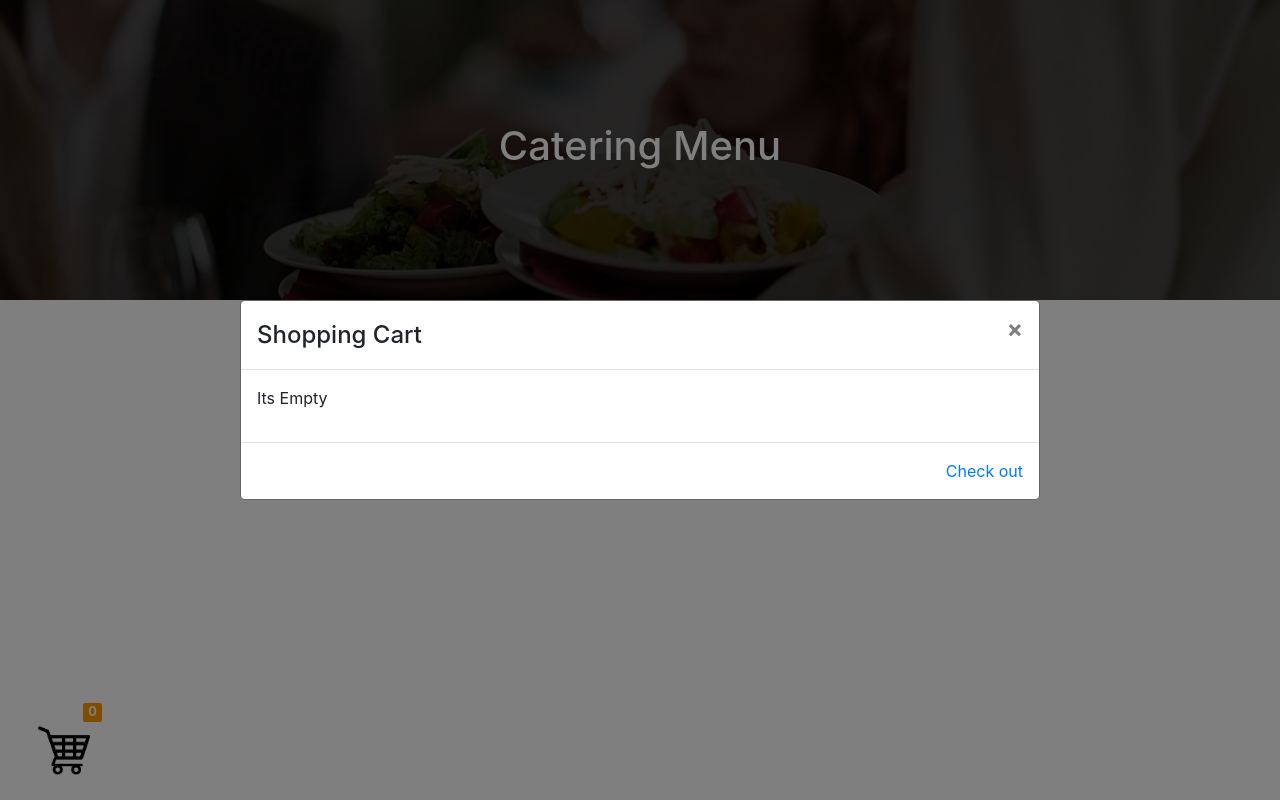
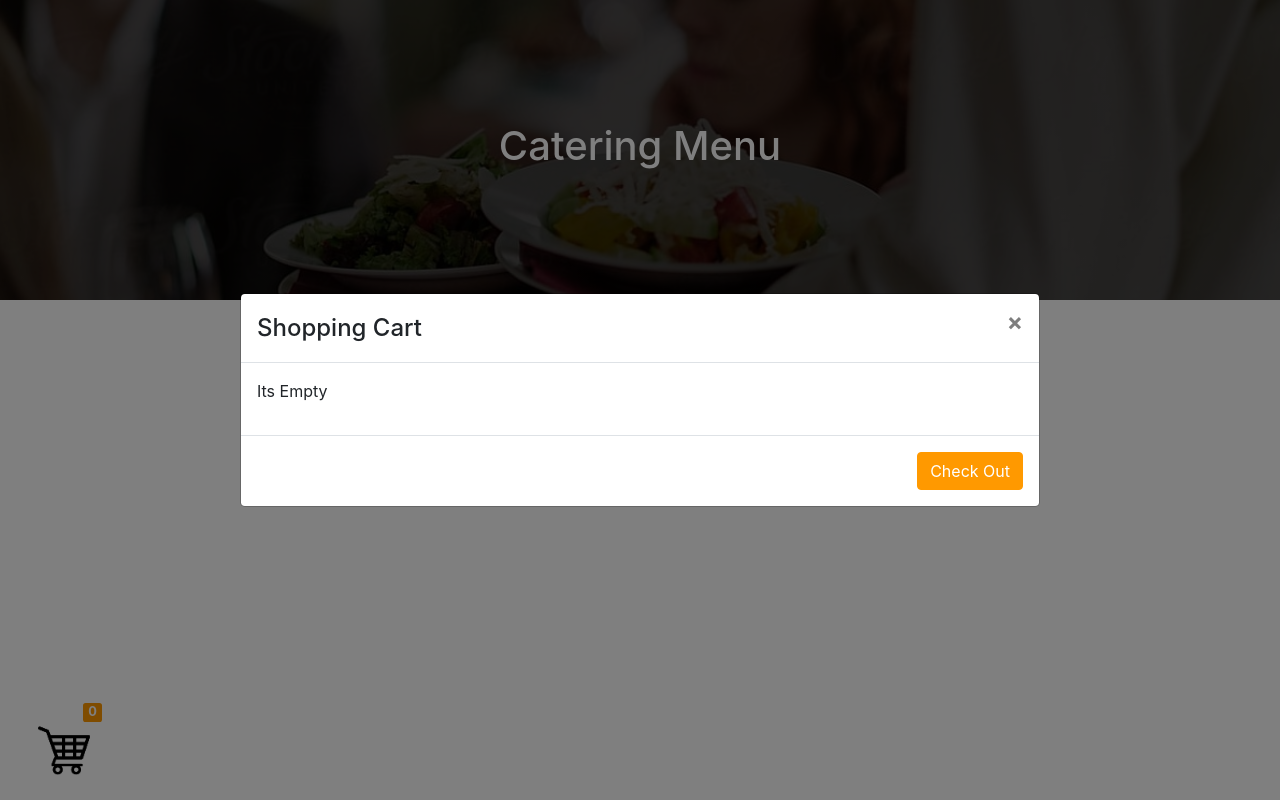
Before and after one commit to Jairus0317/DP2-Sem2-2020-FoodEdge-Manamgement-System, a PHP site: page /BuffetMenu.php in a window 1280 px wide, after a click that opens the changed part. Run offline with PHP 8.4, Linux system fonts and the light colour scheme; data that the repository does not hold is empty.

Commit message:
minor fixes and optimization

```diff
--- a/BuffetMenu.php
+++ b/BuffetMenu.php
@@ -75,16 +75,28 @@
 	<!--FontAwesome CDN-->
 	<link rel="stylesheet" href="https://stackpath.bootstrapcdn.com/font-awesome/4.7.0/css/font-awesome.min.css" integrity="sha384-wvfXpqpZZVQGK6TAh5PVlGOfQNHSoD2xbE+QkPxCAFlNEevoEH3Sl0sibVcOQVnN" crossorigin="anonymous">
 	<link rel="stylesheet" href="style/style.css">
+	<script src="https://ajax.googleapis.com/ajax/libs/jquery/3.5.1/jquery.min.js"></script>
+	<script src="https://cdnjs.cloudflare.com/ajax/libs/popper.js/1.16.0/umd/popper.min.js"></script>
+	<script src="https://maxcdn.bootstrapcdn.com/bootstrap/4.5.2/js/bootstrap.min.js"></script>
+
 	<title>Buffet Menu</title>
 </head>
 
 <body>
 
-	<div class = "container-fluid my-container">
+	<div class = "container-fluid my-container BuffetMenuPage">
 
 		<div class="row my-row FeatureBanner justify-content-center" >
 			<h1>Catering Menu</h1>
 		</div>
+
+		<div class="row my-row justify-content-center" >
+			<ul class="menuPageNavi">
+				<li><a href="index.php">Home</a></li>
+				<li><a href="CateringServices.php">Catering Services</a></li>
+				<li><a href="BuffetMenu.php">Buffet menu</a></li>
+			</ul>
+
 
 			<script>
 				$(document).ready(function()
@@ -98,13 +110,6 @@
 					});
 				});
 			</script>
-
-		<div class="row my-row justify-content-center" >
-			<ul class="menuPageNavi">
-				<li><a href="index.php">Home</a></li>
-				<li><a href="CateringServices.php">Catering Services</a></li>
-				<li><a href="BuffetMenu.php">Buffet menu</a></li>
-			</ul>
 		</div>
 
 		<div class="row my-row justify-content-center" >
@@ -167,13 +172,13 @@
 																<div class ="row justify-content-end">
 																	<div class ="col col-md-6 px-0">
 																		<span>Number of pax:</span>
-																		<button type="button" id="ButtonMinus" class="btn bg-light border rounded-circle" data-quantity="minus" data-field="quantity"><i class="fa fa-minus"></i></button>
+																		<button type="button" class="btn bg-light border rounded-circle" data-quantity="minus" data-field="quantity"><i class="fa fa-minus"></i></button>
 																		<input type="number" name="Quantity" class="form-control input-group-field d-inline" value="1">
-																		<button type="button" id="ButtonAdd" class="btn bg-light border rounded-circle" data-quantity="plus" data-field="quantity"><i class="fa fa-plus"></i></button>
+																		<button type="button" class="btn bg-light border rounded-circle" data-quantity="plus" data-field="quantity"><i class="fa fa-plus"></i></button>
 
 																		<script>
-																			let ButtonPlus = document.querySelector('#ButtonAdd');
-																			let ButtonMinus = document.querySelector('#ButtonMinus');
+																			let ButtonPlus = document.querySelector('button[data-quantity=plus]');
+																			let ButtonMinus = document.querySelector('button[data-quantity=minus]');
 																			let QuantityInput = document.querySelector('input[name=Quantity]');
 
 																			ButtonPlus.addEventListener('click', () => {
@@ -184,14 +189,11 @@
 																			ButtonMinus.addEventListener('click', () => {
 																				QuantityInput.value = parseInt(QuantityInput.value) - 1;
 																			});
-
-
-
 																		</script>
 
 																	</div>
 																	<div class ="col col-md-4 px-0">
-																		<button type="submit" name="AddToCart" class="btn btn-success"> Add To Cart <i class="fa fa-shopping-cart"></i></button>
+																		<button type="submit" name="AddToCart" class="btn"> Add To Cart <i class="fa fa-shopping-cart"></i></button>
 																		<input type='hidden' name='ItemID' value='<?php echo $row['ID']?>'>
 																	</div>
 																</div>
@@ -202,7 +204,7 @@
 										</div>
 									</div>
 
-									<button type="button" class="btn btn-primary" data-toggle="modal" data-target="#myModal_<?php echo $row['ID']?>">Get Detail</button>
+									<button type="button" class="btn" data-toggle="modal" data-target="#myModal_<?php echo $row['ID']?>">Get Detail</button>
 
 								</div>
 							</div>
@@ -214,16 +216,14 @@
 
 
 		</div>
-	</div>
-
 
 		<?php
 			include "ShoppingCart.php";
 		?>
 
-	<script src="https://ajax.googleapis.com/ajax/libs/jquery/3.5.1/jquery.min.js"></script>
-	<script src="https://cdnjs.cloudflare.com/ajax/libs/popper.js/1.16.0/umd/popper.min.js"></script>
-	<script src="https://maxcdn.bootstrapcdn.com/bootstrap/4.5.2/js/bootstrap.min.js"></script>
+	</div>
+
+
 
 </body>
 
--- a/ShoppingCart.php
+++ b/ShoppingCart.php
@@ -83,7 +83,7 @@
 
 <!-- Modal footer -->
 			<div class="modal-footer">
-				<a href="Payment.php">Check out</a>
+				<button type="submit" name="CheckOut" class="btn btn-success"> Check Out </button>
 			</div>
 
 		</div>
--- a/style/style.css
+++ b/style/style.css
@@ -6,13 +6,22 @@
 
 		}
 
-		.btn,
-		.btn:hover,
-		.btn:active,
-		.btn:visited,
-		.btn:focus {
+		.BuffetMenuPage .btn,
+		.BuffetMenuPage .btn:hover,
+		.BuffetMenuPage .btn:active,
+		.BuffetMenuPage .btn:visited,
+		.BuffetMenuPage .btn:focus
+		{
+			color:white;
 			background-color: #ff9900;
 			border-color: #ff9900;
+			outline: none;
+			box-shadow: none;
+		}
+
+		.btn:hover{
+			transform: scale(1.1);
+			transition: 0.2s;
 		}
 
 
@@ -101,6 +110,8 @@
 			bottom:3%;
 			left:3%;
 			z-index:999;
+			outline:none;
+			box-shadow:none;
 		}
 
 		.ShoppingCartIcon span{
@@ -121,11 +132,9 @@
 
 		}
 
-	input::-webkit-outer-spin-button,
-	input::-webkit-inner-spin-button {
-	-webkit-appearance: none;
-	}
-
-
+		input::-webkit-outer-spin-button,
+		input::-webkit-inner-spin-button {
+		-webkit-appearance: none;
+		}
 
 </style>
```
Also changed, not shown: CateringServices.php (+26 -1 lines). Lines whose indentation alone changed are shown as unchanged.
